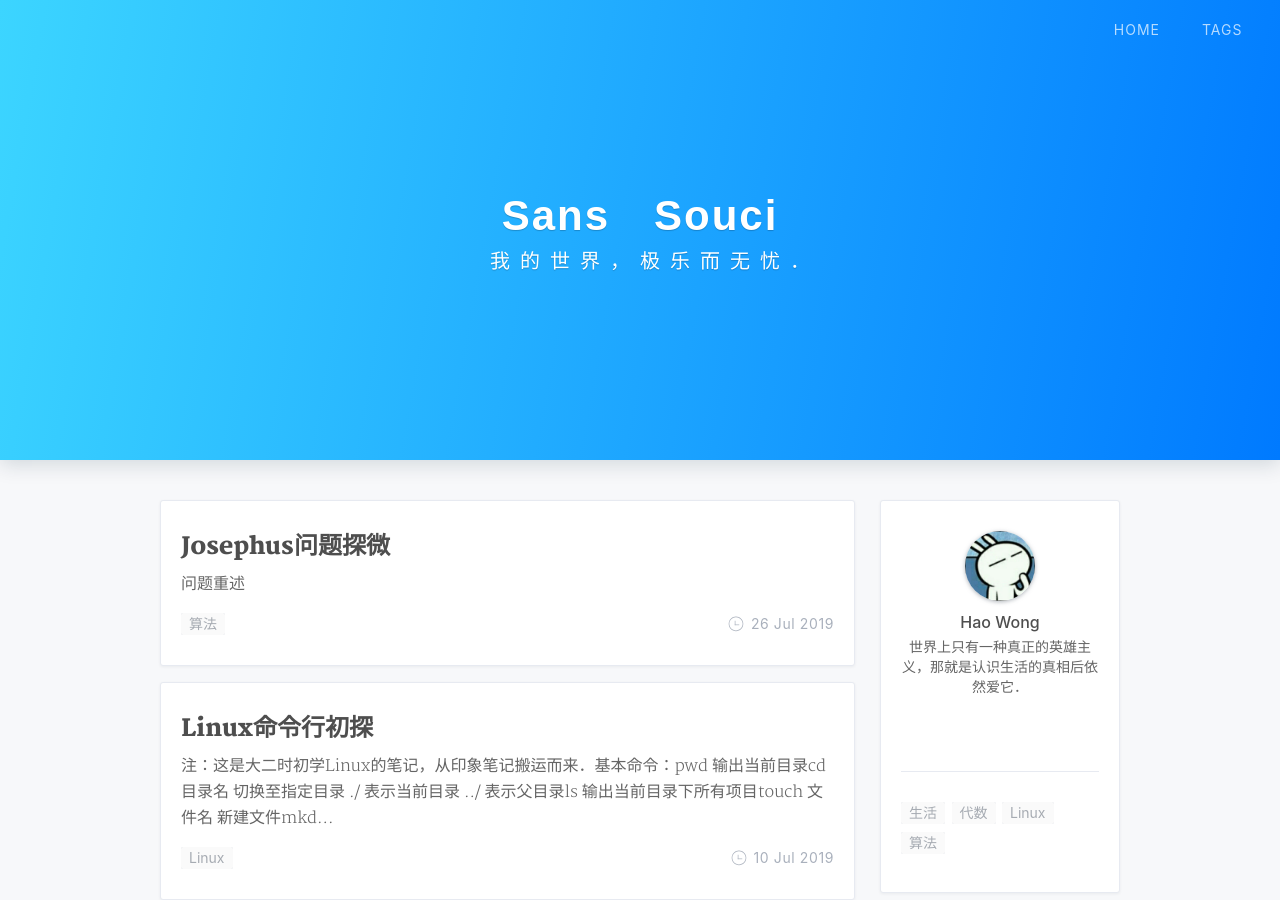
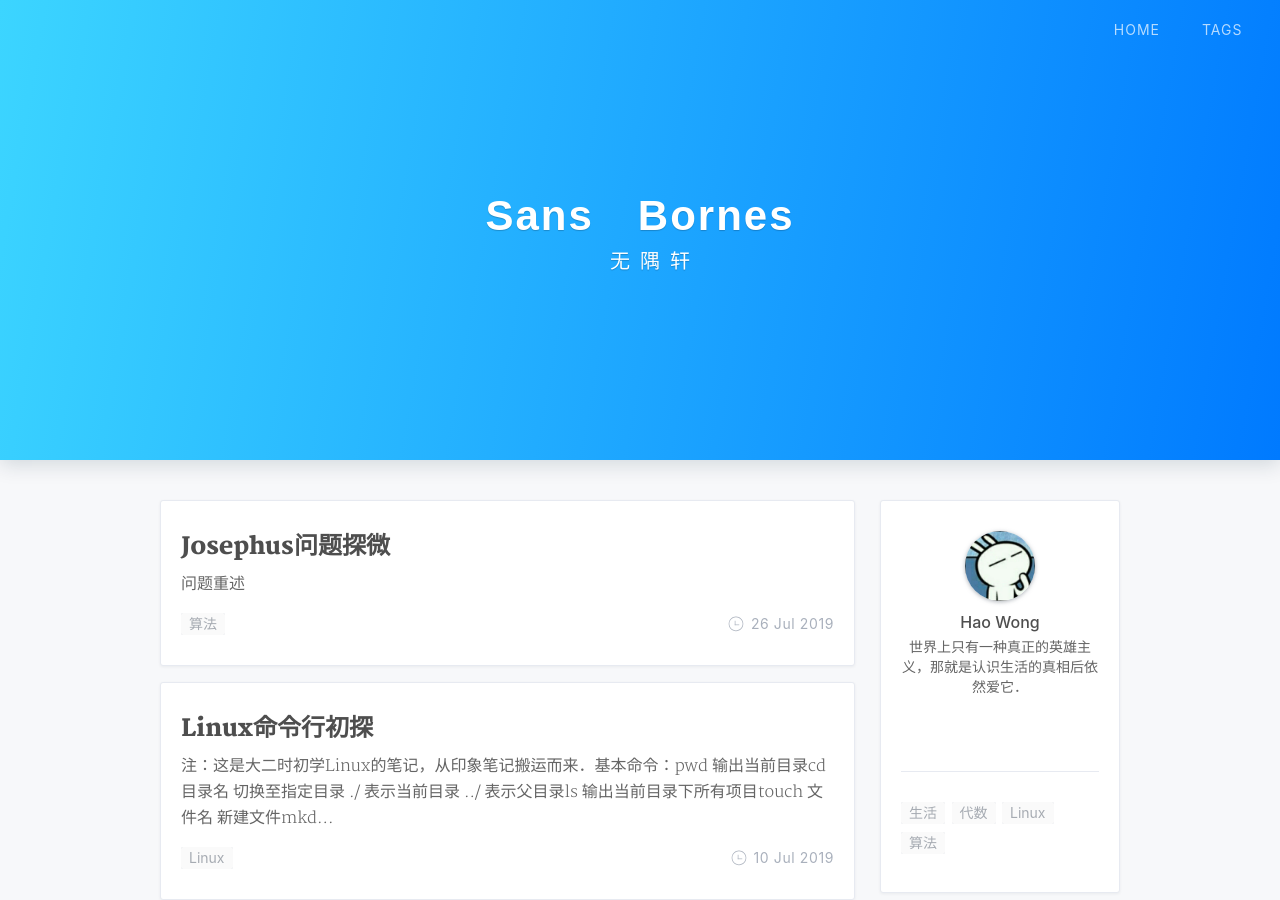
Before and after one commit to Alpha-W/Alpha-W.github.io, a Jekyll site: the page built from index.html, in a window 1280 px wide and 900 px high. Built offline with Jekyll 4.4.1, drawn with Linux system fonts in a browser that asks for light colours; nearby versions of some CDN libraries; the list of posts is cut into pages by our own code; a style sheet for code colours, icons or effects is not loaded.

Commit message:
update index.html

```diff
--- a/index.html
+++ b/index.html
@@ -1,7 +1,7 @@
 ---
 layout: default
-home-title: Sans　Souci
-description: 　我的世界，极乐而无忧．
+home-title: Sans　Bornes
+description: 　无隅轩
 ---
 
 {% include header.html %}
```
